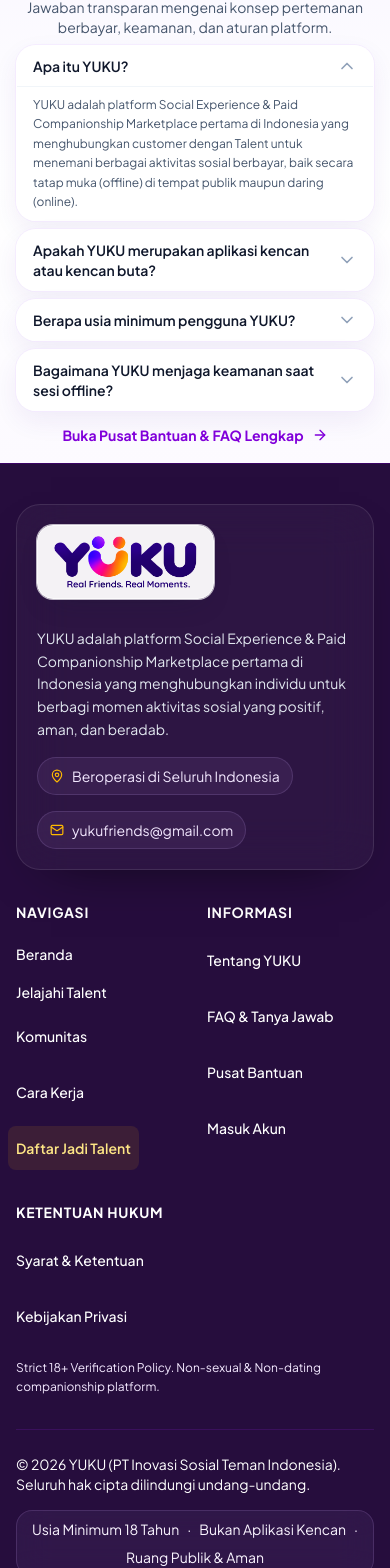
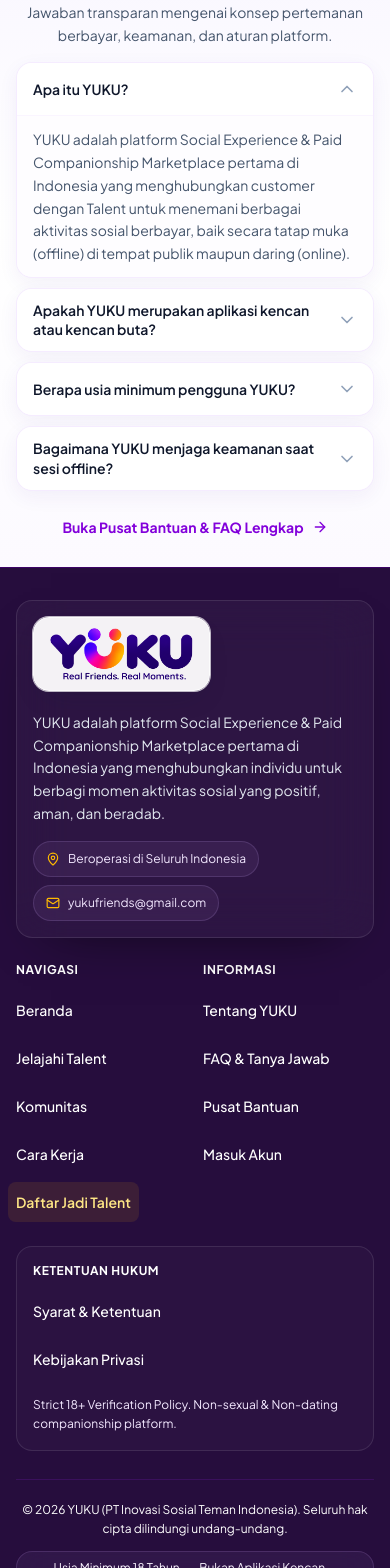
Before and after one commit to yukusocialindonesia-cpu/YUKU-SOCIAL-PRODUCTION, a React (Vite) app: page / in a window 390 px wide. Shown: the part 3105-4673 px from the top of the page. Built offline with nearby package versions, Linux system fonts and the light colour scheme; no server answers; the database is empty.

Commit message:
Rapikan tampilan FAQ dan Footer di perangkat mobile (#196)
* Improve mobile FAQ visual hierarchy

* Refine responsive footer layout

```diff
--- a/src/components/home/HomeFaqSection.tsx
+++ b/src/components/home/HomeFaqSection.tsx
@@ -14,32 +14,33 @@ export const HomeFaqSection: React.FC<HomeFaqSectionProps> = ({ onViewAllFaqClic
   };
 
   return (
-    <section className="py-4 md:py-20 bg-gradient-to-b from-[#F8F5FF] via-white to-[#FCFAFF] border-t border-purple-100/70">
+    <section className="py-5 md:py-20 bg-gradient-to-b from-[#F8F5FF] via-white to-[#FCFAFF] border-t border-purple-100/70">
       <div className="max-w-4xl mx-auto px-4 sm:px-6 lg:px-8">
-        <div className="text-center mb-2 md:mb-12">
+        <div className="text-center mb-4 md:mb-12">
           <span className="text-xs font-bold text-purple-700 tracking-wider uppercase mb-2 block">
             Pertanyaan Umum
           </span>
           <h2 className="text-2xl md:text-3xl font-extrabold text-[#1E0938] tracking-tight mb-2 md:mb-3">
             Sering Ditanyakan Seputar YUKU
           </h2>
-          <p className="text-slate-600 text-sm">
+          <p className="max-w-2xl mx-auto text-slate-600 text-sm leading-relaxed">
             Jawaban transparan mengenai konsep pertemanan berbayar, keamanan, dan aturan platform.
           </p>
         </div>
 
-        <div className="space-y-2 sm:space-y-3">
+        <div className="space-y-2.5 sm:space-y-3">
           {FAQ_ITEMS.slice(0, 5).map((item, idx) => (
             <div
               key={item.q}
-              className={`border border-white/90 rounded-[20px] overflow-hidden bg-white/80 shadow-[0_10px_26px_rgba(76,29,149,0.07)] ring-1 ring-purple-100/70 backdrop-blur-xl transition-all duration-300 ${idx >= 4 ? 'hidden md:block' : ''}`}
+              className={`border border-purple-100/80 rounded-2xl overflow-hidden bg-white shadow-[0_6px_20px_rgba(76,29,149,0.06)] transition-all duration-200 ${idx >= 4 ? 'hidden md:block' : ''}`}
             >
               <button
                 type="button"
                 onClick={() => toggleItem(idx)}
-                className="w-full py-2.5 sm:py-4 px-4 sm:px-5 text-left flex items-center justify-between gap-4 font-semibold text-slate-900 hover:text-purple-700 transition-colors cursor-pointer bg-white/70 hover:bg-white"
+                aria-expanded={openIndex === idx}
+                className="w-full min-h-[52px] py-3 sm:py-4 px-4 sm:px-5 text-left flex items-center justify-between gap-4 font-semibold text-slate-900 hover:text-purple-700 transition-colors cursor-pointer bg-white hover:bg-purple-50/40"
               >
-                <span className="text-sm sm:text-base">{item.q}</span>
+                <span className="text-sm sm:text-base leading-snug">{item.q}</span>
                 <ChevronDown
                   className={`w-5 h-5 text-slate-400 shrink-0 transition-transform duration-200 ${
                     openIndex === idx ? 'rotate-180 text-purple-600' : ''
@@ -48,7 +49,7 @@ export const HomeFaqSection: React.FC<HomeFaqSectionProps> = ({ onViewAllFaqClic
               </button>
 
               {openIndex === idx && (
-                <div className="px-4 sm:px-5 py-2 sm:py-4 text-xs sm:text-sm text-slate-600 leading-relaxed border-t border-slate-100 bg-white">
+                <div className="px-4 sm:px-5 py-3 sm:py-4 text-sm text-slate-600 leading-relaxed border-t border-purple-50 bg-[#FEFDFF]">
                   {item.a}
                 </div>
               )}
@@ -56,10 +57,10 @@ export const HomeFaqSection: React.FC<HomeFaqSectionProps> = ({ onViewAllFaqClic
           ))}
         </div>
 
-        <div className="mt-3 sm:mt-8 text-center">
+        <div className="mt-4 sm:mt-8 text-center">
           <button
             onClick={onViewAllFaqClick}
-            className="inline-flex items-center gap-2 text-sm font-bold text-purple-700 hover:text-purple-900 transition-colors cursor-pointer"
+            className="inline-flex min-h-10 items-center justify-center gap-2 rounded-full px-4 text-sm font-bold text-purple-700 hover:text-purple-900 hover:bg-purple-50 transition-colors cursor-pointer"
           >
             <span>Buka Pusat Bantuan & FAQ Lengkap</span>
             <ArrowRight className="w-4 h-4" />
--- a/src/layouts/Footer.tsx
+++ b/src/layouts/Footer.tsx
@@ -1,7 +1,7 @@
 import React from 'react';
 import { BrandLogo } from '../components/common/BrandLogo';
 import { AppRoute } from '../types/navigation';
-import { ShieldCheck, Heart, MapPin, Mail } from 'lucide-react';
+import { MapPin, Mail } from 'lucide-react';
 
 interface FooterProps {
   onNavigate: (path: AppRoute) => void;
@@ -9,35 +9,37 @@ interface FooterProps {
 
 export const Footer: React.FC<FooterProps> = ({ onNavigate }) => {
   return (
-    <footer className="relative overflow-hidden pt-10 pb-8 md:pt-16 md:pb-12 border-t border-purple-950" style={{ backgroundColor: "#260D3D", color: "#FFFFFF" }}>
+    <footer className="relative overflow-hidden pt-8 pb-6 md:pt-16 md:pb-12 border-t border-purple-950" style={{ backgroundColor: "#260D3D", color: "#FFFFFF" }}>
       <div className="max-w-7xl mx-auto px-4 sm:px-6 lg:px-8">
-        <div className="grid grid-cols-2 lg:grid-cols-5 gap-x-6 gap-y-8 md:gap-10 pb-8 md:pb-12 border-b border-purple-900/40">
+        <div className="grid grid-cols-2 lg:grid-cols-5 gap-x-4 gap-y-6 md:gap-10 pb-7 md:pb-12 border-b border-purple-900/40">
           {/* Brand Col */}
-          <div className="col-span-2 space-y-4 rounded-3xl border border-white/10 bg-white/[0.035] p-5 md:p-6 shadow-[0_20px_55px_-35px_rgba(0,0,0,0.8)] backdrop-blur-xl">
+          <div className="col-span-2 space-y-3 md:space-y-4 rounded-2xl md:rounded-3xl border border-white/10 bg-white/[0.035] p-4 md:p-6 shadow-[0_20px_55px_-35px_rgba(0,0,0,0.8)] backdrop-blur-xl">
             <BrandLogo size="md" showTagline={true} inverted={true} />
-            <p className="text-sm text-slate-200 leading-relaxed max-w-sm mt-3">
+            <p className="text-sm text-slate-200 leading-relaxed max-w-sm mt-2 md:mt-3">
               YUKU adalah platform Social Experience & Paid Companionship Marketplace pertama di Indonesia yang menghubungkan individu untuk berbagi momen aktivitas sosial yang positif, aman, dan beradab.
             </p>
-            <div className="inline-flex items-center gap-2 rounded-full border border-purple-300/15 bg-purple-300/[0.07] px-3 py-2 text-sm text-purple-100">
-              <MapPin className="w-3.5 h-3.5 text-amber-400 shrink-0" />
-              <span>Beroperasi di Seluruh Indonesia</span>
-            </div>
-            <div className="inline-flex items-center gap-2 rounded-full border border-purple-300/15 bg-purple-300/[0.07] px-3 py-2 text-sm text-purple-100">
-              <Mail className="w-3.5 h-3.5 text-amber-400 shrink-0" />
-              <span>yukufriends@gmail.com</span>
+            <div className="flex flex-wrap gap-2 pt-1">
+              <div className="inline-flex min-h-9 items-center gap-2 rounded-full border border-purple-300/15 bg-purple-300/[0.07] px-3 py-2 text-xs sm:text-sm text-purple-100">
+                <MapPin className="w-3.5 h-3.5 text-amber-400 shrink-0" />
+                <span>Beroperasi di Seluruh Indonesia</span>
+              </div>
+              <div className="inline-flex min-h-9 items-center gap-2 rounded-full border border-purple-300/15 bg-purple-300/[0.07] px-3 py-2 text-xs sm:text-sm text-purple-100">
+                <Mail className="w-3.5 h-3.5 text-amber-400 shrink-0" />
+                <span>yukufriends@gmail.com</span>
+              </div>
             </div>
           </div>
 
           {/* Quick Nav Col */}
           <div>
-            <h4 className="text-sm font-bold text-white uppercase tracking-wider mb-4">
+            <h4 className="text-xs sm:text-sm font-bold text-white uppercase tracking-wider mb-3 md:mb-4">
               Navigasi
             </h4>
-            <ul className="space-y-3 text-sm text-white">
+            <ul className="space-y-2 sm:space-y-3 text-sm text-white">
               <li>
                 <button
                   onClick={() => onNavigate('/')}
-                  className="inline-flex min-h-8 items-center rounded-lg px-2 -ml-2 !text-white font-medium hover:bg-white/[0.06] hover:!text-amber-200 transition-all cursor-pointer"
+                  className="inline-flex min-h-10 items-center rounded-lg px-2 -ml-2 !text-white font-medium hover:bg-white/[0.06] hover:!text-amber-200 transition-all cursor-pointer"
                 >
                   Beranda
                 </button>
@@ -45,7 +47,7 @@ export const Footer: React.FC<FooterProps> = ({ onNavigate }) => {
               <li>
                 <button
                   onClick={() => onNavigate('/talent')}
-                  className="!text-white font-medium hover:!text-amber-200 transition-colors cursor-pointer"
+                  className="inline-flex min-h-10 items-center !text-white font-medium hover:!text-amber-200 transition-colors cursor-pointer"
                 >
                   Jelajahi Talent
                 </button>
@@ -53,7 +55,7 @@ export const Footer: React.FC<FooterProps> = ({ onNavigate }) => {
               <li>
                 <button
                   onClick={() => onNavigate('/komunitas')}
-                  className="inline-flex min-h-11 items-center !text-white font-medium hover:!text-amber-200 transition-colors cursor-pointer"
+                  className="inline-flex min-h-10 items-center !text-white font-medium hover:!text-amber-200 transition-colors cursor-pointer"
                 >
                   Komunitas
                 </button>
@@ -61,7 +63,7 @@ export const Footer: React.FC<FooterProps> = ({ onNavigate }) => {
               <li>
                 <button
                   onClick={() => onNavigate('/cara-kerja')}
-                  className="inline-flex min-h-11 items-center !text-white font-medium hover:!text-amber-200 transition-colors cursor-pointer"
+                  className="inline-flex min-h-10 items-center !text-white font-medium hover:!text-amber-200 transition-colors cursor-pointer"
                 >
                   Cara Kerja
                 </button>
@@ -69,7 +71,7 @@ export const Footer: React.FC<FooterProps> = ({ onNavigate }) => {
               <li>
                 <button
                   onClick={() => onNavigate('/daftar-talent')}
-                  className="inline-flex min-h-11 items-center rounded-lg px-2 -ml-2 bg-amber-400/10 !text-amber-200 font-semibold hover:bg-amber-400/15 hover:!text-amber-100 transition-all cursor-pointer"
+                  className="inline-flex min-h-10 items-center rounded-lg px-2 -ml-2 bg-amber-400/10 !text-amber-200 font-semibold hover:bg-amber-400/15 hover:!text-amber-100 transition-all cursor-pointer"
                 >
                   Daftar Jadi Talent
                 </button>
@@ -79,14 +81,14 @@ export const Footer: React.FC<FooterProps> = ({ onNavigate }) => {
 
           {/* Company & Support Col */}
           <div>
-            <h4 className="text-sm font-bold text-white uppercase tracking-wider mb-4">
+            <h4 className="text-xs sm:text-sm font-bold text-white uppercase tracking-wider mb-3 md:mb-4">
               Informasi
             </h4>
-            <ul className="space-y-3 text-sm text-white">
+            <ul className="space-y-2 sm:space-y-3 text-sm text-white">
               <li>
                 <button
                   onClick={() => onNavigate('/tentang')}
-                  className="inline-flex min-h-11 items-center !text-white font-medium hover:!text-amber-200 transition-colors cursor-pointer"
+                  className="inline-flex min-h-10 items-center !text-white font-medium hover:!text-amber-200 transition-colors cursor-pointer"
                 >
                   Tentang YUKU
                 </button>
@@ -94,7 +96,7 @@ export const Footer: React.FC<FooterProps> = ({ onNavigate }) => {
               <li>
                 <button
                   onClick={() => onNavigate('/faq')}
-                  className="inline-flex min-h-11 items-center !text-white font-medium hover:!text-amber-200 transition-colors cursor-pointer"
+                  className="inline-flex min-h-10 items-center !text-white font-medium hover:!text-amber-200 transition-colors cursor-pointer"
                 >
                   FAQ & Tanya Jawab
                 </button>
@@ -102,7 +104,7 @@ export const Footer: React.FC<FooterProps> = ({ onNavigate }) => {
               <li>
                 <button
                   onClick={() => onNavigate('/bantuan')}
-                  className="inline-flex min-h-11 items-center !text-white font-medium hover:!text-amber-200 transition-colors cursor-pointer"
+                  className="inline-flex min-h-10 items-center !text-white font-medium hover:!text-amber-200 transition-colors cursor-pointer"
                 >
                   Pusat Bantuan
                 </button>
@@ -110,7 +112,7 @@ export const Footer: React.FC<FooterProps> = ({ onNavigate }) => {
               <li>
                 <button
                   onClick={() => onNavigate('/login')}
-                  className="inline-flex min-h-11 items-center !text-white font-medium hover:!text-amber-200 transition-colors cursor-pointer"
+                  className="inline-flex min-h-10 items-center !text-white font-medium hover:!text-amber-200 transition-colors cursor-pointer"
                 >
                   Masuk Akun
                 </button>
@@ -119,15 +121,15 @@ export const Footer: React.FC<FooterProps> = ({ onNavigate }) => {
           </div>
 
           {/* Legal & Compliance Col */}
-          <div className="col-span-2 lg:col-span-1">
-            <h4 className="text-sm font-bold text-white uppercase tracking-wider mb-4">
+          <div className="col-span-2 lg:col-span-1 rounded-2xl border border-white/10 bg-white/[0.025] p-4 md:p-0 md:border-0 md:bg-transparent">
+            <h4 className="text-xs sm:text-sm font-bold text-white uppercase tracking-wider mb-3 md:mb-4">
               Ketentuan Hukum
             </h4>
-            <ul className="space-y-3 text-sm text-white">
+            <ul className="space-y-2 sm:space-y-3 text-sm text-white">
               <li>
                 <button
                   onClick={() => onNavigate('/syarat-ketentuan')}
-                  className="inline-flex min-h-11 items-center !text-white font-medium hover:!text-amber-200 transition-colors cursor-pointer"
+                  className="inline-flex min-h-10 items-center !text-white font-medium hover:!text-amber-200 transition-colors cursor-pointer"
                 >
                   Syarat & Ketentuan
                 </button>
@@ -135,7 +137,7 @@ export const Footer: React.FC<FooterProps> = ({ onNavigate }) => {
               <li>
                 <button
                   onClick={() => onNavigate('/kebijakan-privasi')}
-                  className="inline-flex min-h-11 items-center !text-white font-medium hover:!text-amber-200 transition-colors cursor-pointer"
+                  className="inline-flex min-h-10 items-center !text-white font-medium hover:!text-amber-200 transition-colors cursor-pointer"
                 >
                   Kebijakan Privasi
                 </button>
@@ -148,11 +150,11 @@ export const Footer: React.FC<FooterProps> = ({ onNavigate }) => {
         </div>
 
         {/* Bottom Bar with Mandatory Legal Disclaimers */}
-        <div className="pt-6 md:pt-8 flex flex-col md:flex-row items-center justify-between gap-4 text-sm sm:text-base text-white">
-          <p>
+        <div className="pt-5 md:pt-8 flex flex-col md:flex-row items-center justify-between gap-3 md:gap-4 text-center md:text-left text-xs sm:text-sm text-white">
+          <p className="max-w-2xl leading-relaxed">
             © {new Date().getFullYear()} YUKU (PT Inovasi Sosial Teman Indonesia). Seluruh hak cipta dilindungi undang-undang.
           </p>
-          <div className="flex flex-wrap items-center justify-center gap-2 rounded-2xl border border-purple-300/15 bg-purple-300/[0.06] px-3 py-2 text-purple-50 backdrop-blur-lg">
+          <div className="flex flex-wrap items-center justify-center gap-x-2 gap-y-1 rounded-2xl border border-purple-300/15 bg-purple-300/[0.06] px-3 py-2 text-xs sm:text-sm text-purple-50 backdrop-blur-lg">
             <span>Usia Minimum 18 Tahun</span>
             <span>·</span>
             <span>Bukan Aplikasi Kencan</span>
```
